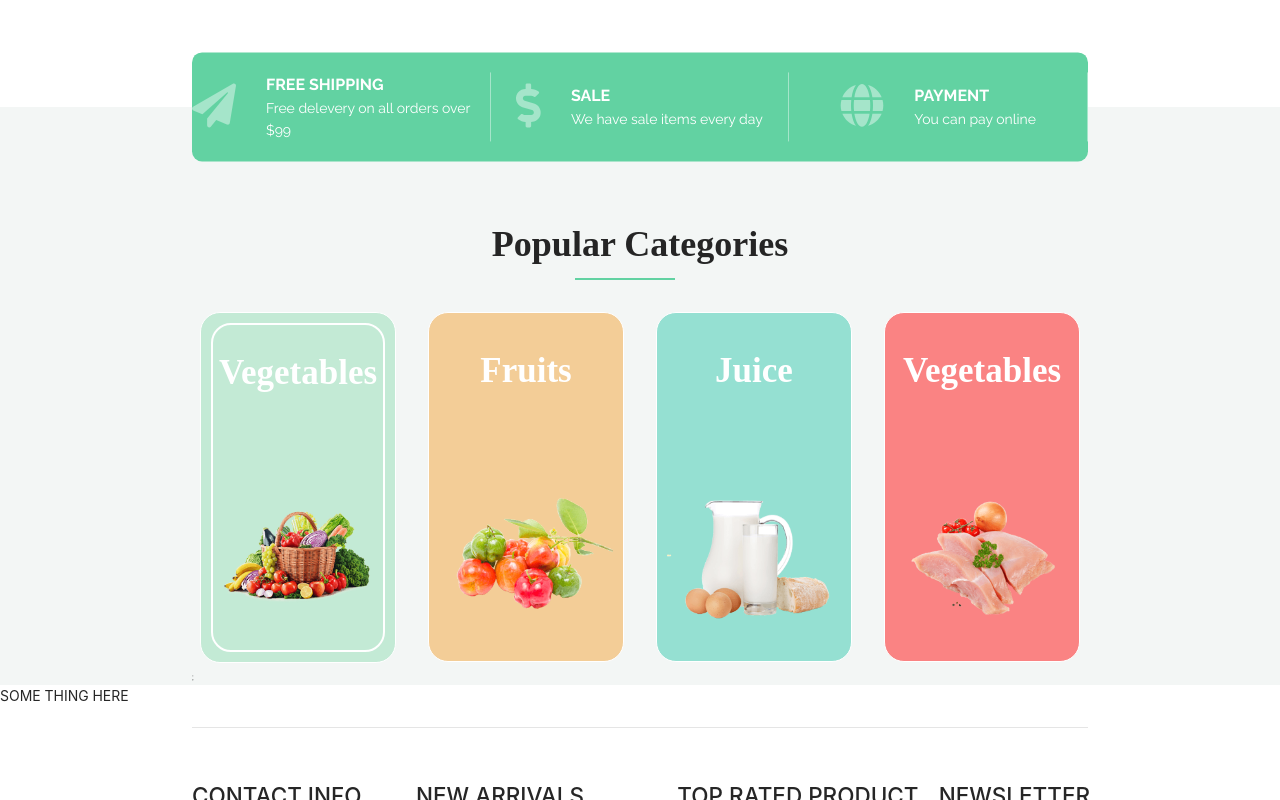
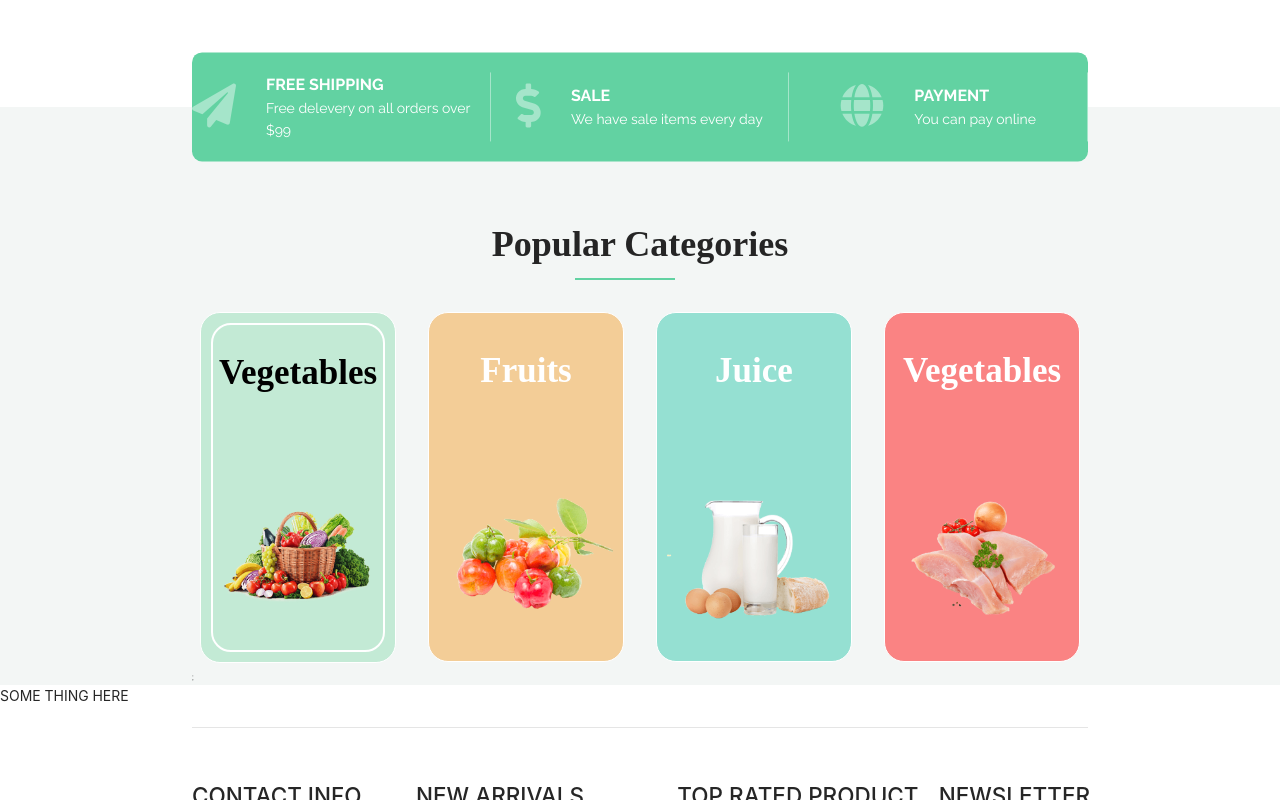
Before and after one commit to SwimmingBunny/SelenaOrganicStore, a React (Create React App) app: page / in a window 1280 px wide. In both pictures the pointer is over the element 298 px from the left and 1017 px from the top of the page. Shown: the part 617-1417 px from the top of the page. Built offline with nearby package versions, Linux system fonts and the light colour scheme.

Commit message:
Home best sell

```diff
--- /dev/null
+++ b/src/pages/Home/Home.best-sell.js
@@ -0,0 +1 @@
+import React from "react";
--- a/src/style/home.scss
+++ b/src/style/home.scss
@@ -117,6 +117,10 @@
     color: $white;
     padding-bottom: 80px;
     padding-top: 20px;
+    transition: 0.5s;
+    &:hover {
+      color: $black;
+    }
   }
   &--img {
     width: 100%;
```
Also changed, not shown: public/Images/banner/best-sellers.png (added).
